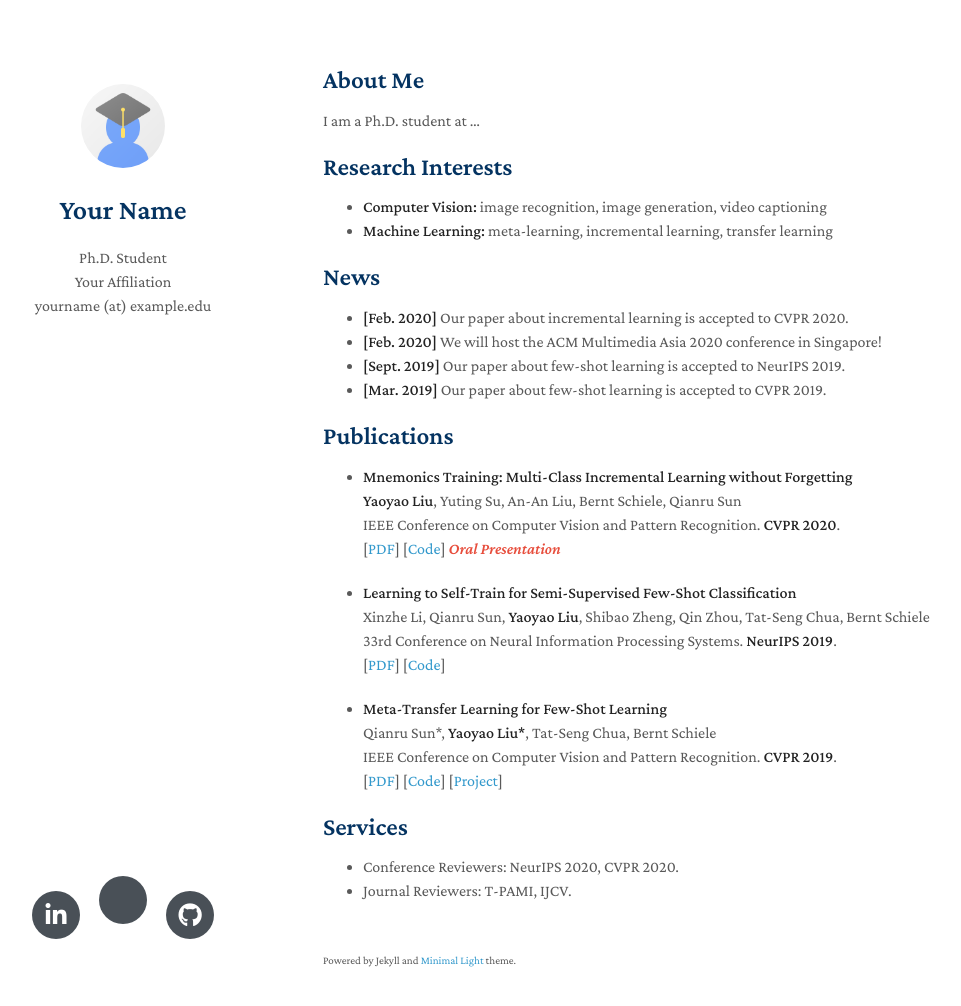
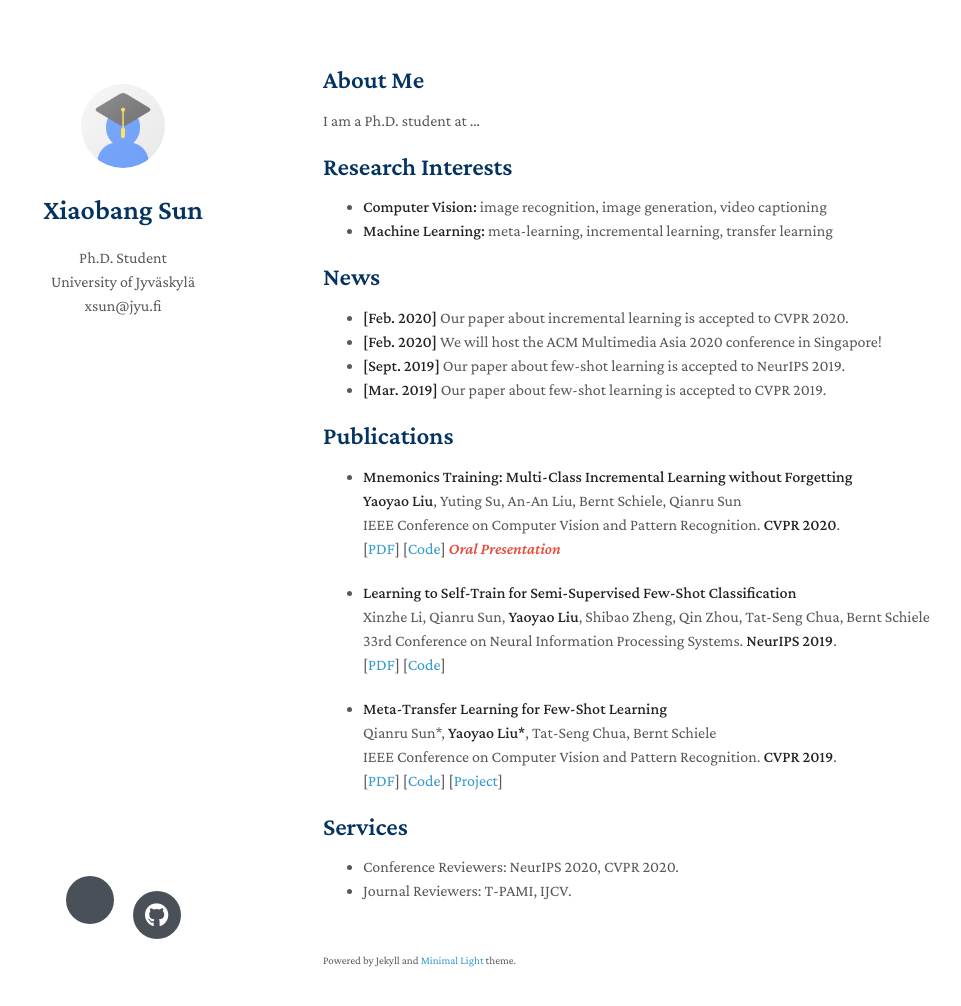
Before and after one commit to SunChopin/me, a Jekyll site: the page built from index.md, in a window 1280 px wide and 1041 px high. Shown: the top 1006 px of the window, without its empty margins (147-1108 px from the left). Built offline with Jekyll 4.4.1, drawn with Linux system fonts in a browser that asks for light colours; nearby versions of some CDN libraries; a style sheet for code colours, icons or effects is not loaded; our own code applies the rules of GitHub Pages for plain Markdown files.

Commit message:
Update _config.yml

```diff
--- a/_config.yml
+++ b/_config.yml
@@ -1,20 +1,19 @@
 # Basic Information
-title: Your Name
+title: Xiaobang Sun
 position: Ph.D. Student
-affiliation: Your Affiliation
-email: yourname (at) example.edu
+affiliation: University of Jyväskylä
+email: xsun@jyu.fi
 
 # Search Engine Optimization (SEO)
 # The following information is used to improve the website traffic from search engines, e.g., Google.
 keywords: minimal academic
-description: The Minimal Light is a simple and elegant jekyll theme for academic personal homepage.
+description: Xiaobang Sun is a Ph.D. candidate at faculty of information technology at University of Jyväskylä. His research lies in computational anatomy modelling and machine learning in healthcare.
 canonical: https://minimal-light.yyliu.net/
 
 # Links
 # If you don't need one of them, you may delete the corresponding line.
-google_scholar: https://scholar.google.com/
-github_link: https://github.com/yaoyao-liu/minimal-light
-linkedin: https://www.linkedin.com/
+google_scholar: https://scholar.google.com/citations?user=zNnJqUcAAAAJ&hl=en
+github_link: https://github.com/SunChopin
 
 # Images (e.g., your profile picture and your website's favicon)
 # "favicon" and "favicon_dark" are used for the light and dark modes, respectively.
```
